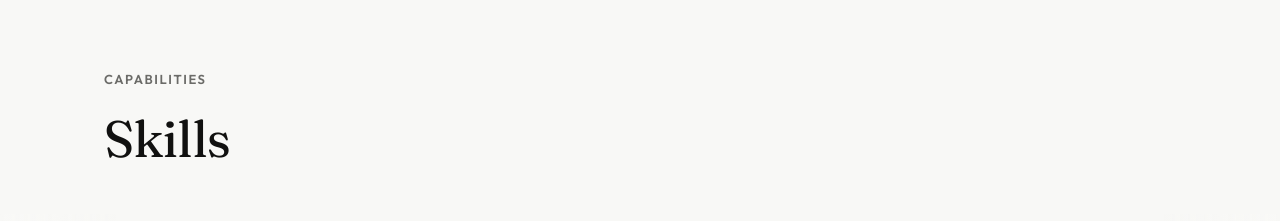
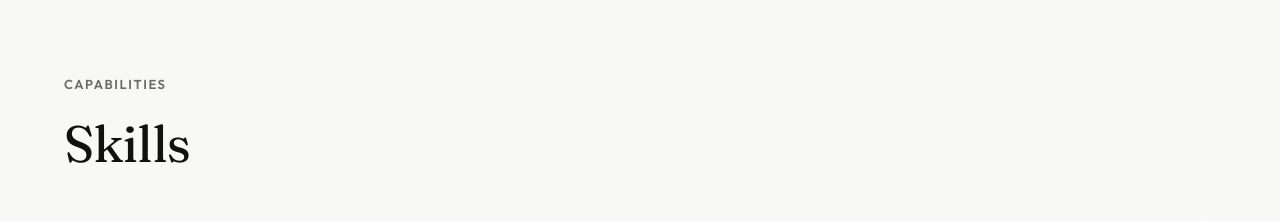
Before and after one commit to Juiec/Juice.github.io, a React (Vite) app: page / in a window 1280 px wide. Shown: the part 2280-2501 px from the top of the page. Built offline with nearby package versions, Linux system fonts and the light colour scheme; no server answers; the HTML template or start-up script is replaced by a standard one.

Commit message:
feat: standardize padding across Contact, Mission, Projects, and Skills sections for improved layout consistency

```diff
--- a/src/components/Contact.tsx
+++ b/src/components/Contact.tsx
@@ -62,7 +62,7 @@ export default function Contact() {
         maxWidth: 1200,
         margin: "0 auto",
         width: "100%",
-        padding: sm ? "52px 20px 20px" : isMobile ? "72px 32px 20px" : "clamp(28px, 3.8vw, 56px) clamp(28px, 4vw, 64px) 12px",
+        padding: sm ? "72px 20px 100px" : isMobile ? "90px 28px 100px" : "100px 64px 64px",
       }}>
         <Eyebrow>Let's talk</Eyebrow>
         <SectionHeading style={{ margin: sm ? "0 0 28px" : "0 0 30px", fontSize: "clamp(3rem, 4vw, 5.2rem)" }}>Get in touch</SectionHeading>
--- a/src/components/Mission.tsx
+++ b/src/components/Mission.tsx
@@ -72,7 +72,7 @@ export default function Mission() {
         display: "flex",
         flexDirection: "column",
         justifyContent: "center",
-        padding: sm ? "96px 20px 80px" : isMobile ? "100px 32px 100px" : "clamp(72px, 7vw, 120px) clamp(28px, 5vw, 64px)",
+        padding: sm ? "72px 20px 100px" : isMobile ? "90px 28px 100px" : "100px 64px 64px",
         maxWidth: 1200,
         margin: "0 auto",
       }}
--- a/src/components/Projects.tsx
+++ b/src/components/Projects.tsx
@@ -52,7 +52,7 @@ export default function Projects() {
     <section
       id="projects"
       style={{
-        padding: sm ? "60px 20px" : isMobile ? "80px 32px" : "clamp(64px, 6vw, 100px) clamp(28px, 5vw, 64px)",
+        padding: sm ? "72px 20px 100px" : isMobile ? "90px 28px 100px" : "100px 64px 64px",
         maxWidth: 1200,
         margin: "0 auto",
       }}
--- a/src/components/Skills.tsx
+++ b/src/components/Skills.tsx
@@ -38,14 +38,13 @@ export default function Skills() {
         flexDirection: "column",
         justifyContent: "center",
         minHeight: isMobile ? "auto" : "clamp(760px, 92vh, 980px)",
-        padding: sm ? "36px 0 48px" : isMobile ? "48px 0 56px" : "clamp(18px, 2.6vw, 30px) 0 clamp(18px, 2.5vw, 32px)",
+        padding: sm ? "72px 20px 100px" : isMobile ? "90px 28px 100px" : "100px 64px 64px",
       }}
     >
       <div
         style={{
           maxWidth: 1200,
           margin: "0 auto",
-          padding: sm ? "0 20px" : isMobile ? "0 24px" : "0 64px",
           marginBottom: isMobile ? 32 : 36,
           width: "100%",
         }}
```
Also changed, not shown: 1 other file (tests, documents, lock files or other folders).
